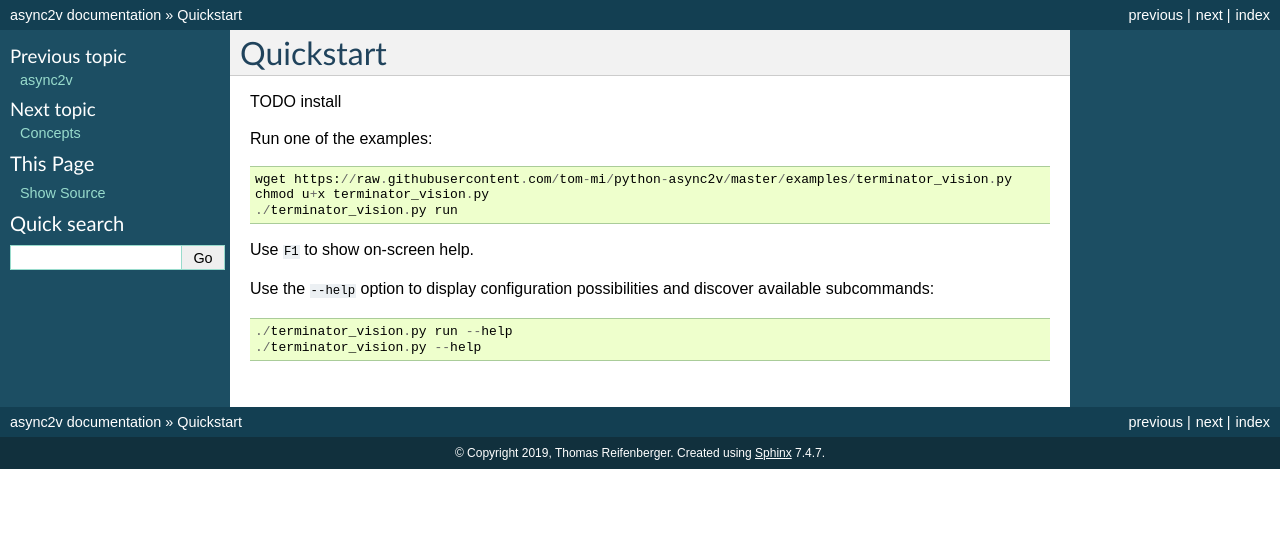
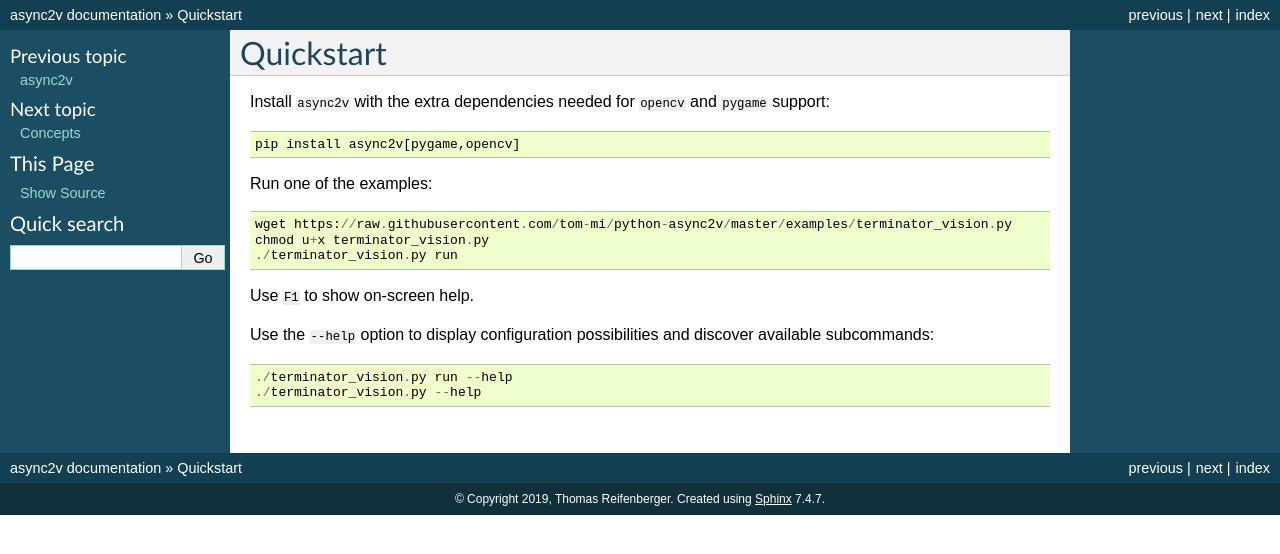
Before and after one commit to tom-mi/python-async2v, a Sphinx documentation site: the page built from docs/quickstart.rst, in a window 1280 px wide. Shown: the top 554 px of the page. Built offline with Sphinx 7.4.7, drawn with Linux system fonts in a browser that asks for light colours; pages that are not in the unit, such as notebooks, are missing from menus.

Commit message:
Add installation documentation

```diff
--- a/README.rst
+++ b/README.rst
@@ -17,6 +17,8 @@ To get the most out of it, `pygame <https://www.pygame.org/>`_ and `OpenCV <http
 
 **Write less boilerplate, instead focus on the interesting things.**
 
+`Quickstart <https://async2v.readthedocs.io/en/latest/quickstart.html>`_
+
 Links
 -----
 
--- a/docs/quickstart.rst
+++ b/docs/quickstart.rst
@@ -1,7 +1,11 @@
 Quickstart
 ==========
 
-TODO install
+Install ``async2v`` with the extra dependencies needed for ``opencv`` and ``pygame`` support:
+
+::
+
+    pip install async2v[pygame,opencv]
 
 Run one of the examples:
 
```
